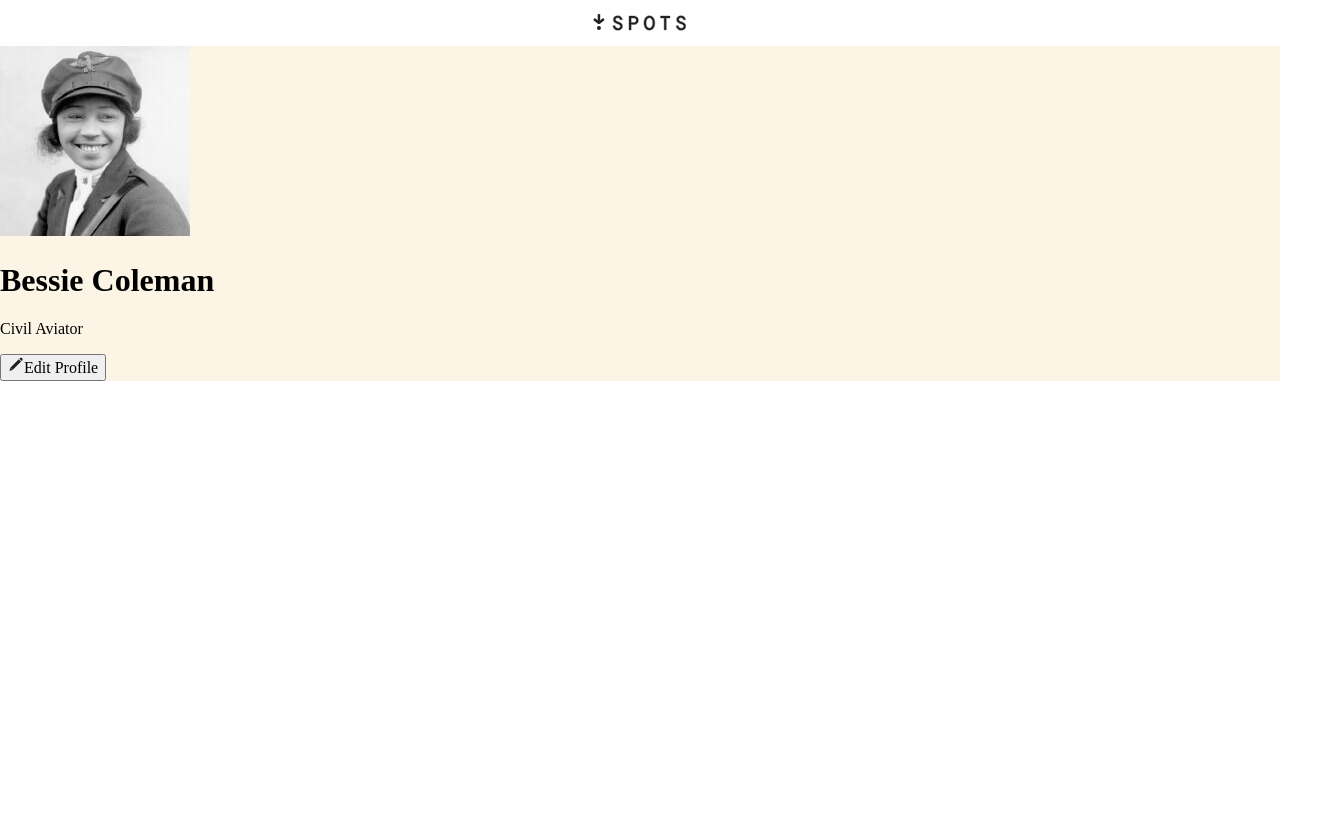
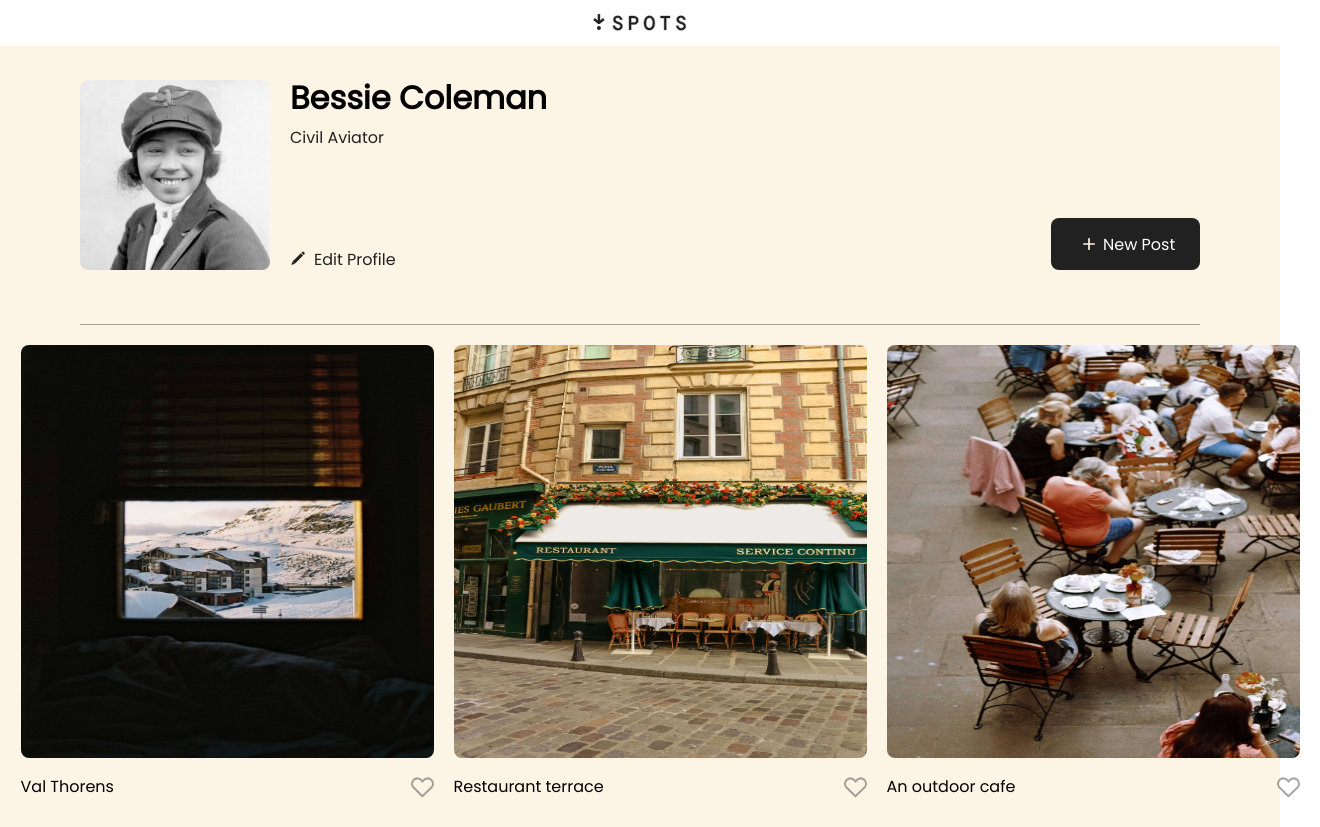
Before and after one commit to Chaimwuensch/se_project_spots, a plain HTML site: page index.html in a window 1280 px wide. Shown: the top 827 px of the page, 1320 px wide, since content can reach past the window. Before the commit the page ends 800 px from the top, so only its background shows below. Drawn offline with Linux system fonts and the light colour scheme.

Commit message:
finished general structure

```diff
--- /dev/null
+++ b/blocks/card.css
@@ -0,0 +1,62 @@
+.card {
+  font-family: "Poppins";
+  background-color: #fcf5e5;
+  display: grid;
+  grid-template-columns: repeat(3, 413px);
+  grid-gap: 20px;
+  border-bottom: #21212166 1px solid;
+  justify-content: center;
+}
+.card__content {
+  height: 445px;
+  width: 413px;
+  padding: 20px;
+}
+
+.card__image {
+  height: 413px;
+  width: 413px;
+  border-radius: 8px;
+}
+
+.card__info {
+  display: flex;
+  justify-content: space-between;
+}
+
+.card__icon {
+  opacity: 40%;
+}
+@media screen and (max-width: 880px) {
+  .card {
+    display: grid;
+    grid-template-columns: repeat(2, 413px);
+    gap: 20px;
+    justify-content: center;
+  }
+  .card__content {
+    height: 445px;
+    width: 413px;
+  }
+  .card__image {
+    height: 413px;
+    width: 413px;
+  }
+}
+
+@media screen and (max-width: 630px) {
+  .card {
+    display: grid;
+    grid-template-columns: 413px;
+    gap: 20px;
+    justify-content: center;
+  }
+  .card__content {
+    height: 445px;
+    width: auto;
+  }
+  .card__image {
+    height: 288px;
+    width: 288px;
+  }
+}
--- /dev/null
+++ b/blocks/footer.css
@@ -0,0 +1,11 @@
+.footer {
+  background-color: #fcf5e5;
+  font-family: "Poppins";
+  width: 100%;
+}
+
+.footer__text {
+  text-align: center;
+  padding: 60px 0;
+  margin: 0;
+}
--- a/blocks/header.css
+++ b/blocks/header.css
@@ -1,3 +1,81 @@
 .header {
   background-color: #fcf5e5;
+  font-family: "Poppins";
+  width: 100%;
 }
+
+.header__text {
+  display: flex;
+  flex-direction: column;
+  padding-left: 20px;
+  justify-content: center;
+}
+
+.header__info {
+  margin: 0 80px;
+  padding: 34px 0;
+  display: flex;
+  justify-content: space-between;
+  border-bottom: #21212166 1px solid;
+}
+
+.header__card {
+  display: flex;
+  flex-direction: row;
+  justify-content: space-between;
+  margin-bottom: 20px;
+}
+
+.header__image {
+  height: 190px;
+  width: 190px;
+  border-radius: 8px;
+}
+.header__description {
+  display: flex;
+  flex-direction: column;
+  justify-content: space-between;
+  height: 190px;
+}
+
+.header__name {
+  margin: 0;
+}
+.header__title {
+  margin: 0;
+  padding: 12px 323px 0 0;
+  color: #212121;
+}
+
+.header__edit-button {
+  background-color: transparent;
+  border: none;
+  display: flex;
+  justify-content: flex-start;
+  padding-left: 20px;
+  color: #212121;
+}
+
+.header__edit-icon {
+  padding-right: 8px;
+}
+.header__post-button {
+  background-color: #212121;
+  color: #fff;
+  border: none;
+  display: flex;
+  margin-bottom: 20px;
+  padding: 18px 24px 18px;
+  border-radius: 8px;
+  width: 149px;
+  height: 52px;
+  align-self: flex-end;
+}
+
+.header__post-icon {
+  color: #fff;
+  width: 12px;
+  height: 12px;
+  align-self: center;
+  padding: 2px 8px;
+}
--- a/index.html
+++ b/index.html
@@ -16,27 +16,108 @@
     <header class="header">
       <!-- image here -->
       <div class="header__info">
+        <div class="header__card">
           <img
             class="header__image"
             src="images/avatar.jpg"
             alt="Bessie Coleman"
           />
+          <div class="header__description">
+            <div class="header__text">
               <h1 class="header__name">Bessie Coleman</h1>
               <p class="header__title">Civil Aviator</p>
+            </div>
             <button class="header__edit-button">
               <img
                 src="images/Group 2.svg"
-            class="header__edit-logo"
+                class="header__edit-icon"
                 alt="edit icon"
               />Edit Profile
             </button>
           </div>
+        </div>
+        <button class="header__post-button">
+          <img
+            class="header__post-icon"
+            src="images/Group 26.svg"
+            alt=" make new post"
+          />
+          New Post
+        </button>
+      </div>
     </header>
-
-    <!-- MAIN -->
-    <main class="main"></main>
-
-    <!-- FOOTER -->
-    <footer class="footer"></footer>
+    <main class="main">
+      <div class="card">
+        <div class="card__content">
+          <img
+            class="card__image"
+            src="images/1-photo-by-moritz-feldmann-from-pexels.jpg"
+            alt="cozy cabin"
+          />
+          <div class="card__info">
+            <p class="card__title">Val Thorens</p>
+            <img class="card__icon" src="images/Like Icon.svg" alt="heart" />
+          </div>
+        </div>
+        <div class="card__content">
+          <img
+            class="card__image"
+            src="images/2-photo-by-ceiline-from-pexels.jpg"
+            alt="nice restaruant"
+          />
+          <div class="card__info">
+            <p class="card__title">Restaurant terrace</p>
+            <img class="card__icon" src="images/Like Icon.svg" alt="heart" />
+          </div>
+        </div>
+        <div class="card__content">
+          <img
+            class="card__image"
+            src="images/3-photo-by-tubanur-dogan-from-pexels.jpg"
+            alt="outdoor coffee"
+          />
+          <div class="card__info">
+            <p class="card__title">An outdoor cafe</p>
+            <img class="card__icon" src="images/Like Icon.svg" alt="heart" />
+          </div>
+        </div>
+        <div class="card__content">
+          <img
+            class="card__image"
+            src="images/4-photo-by-maurice-laschet-from-pexels.jpg"
+            alt="bridge forever"
+          />
+          <div class="card__info">
+            <p class="card__title">A very long bridge, over the forest...</p>
+            <img class="card__icon" src="images/Like Icon.svg" alt="heart" />
+          </div>
+        </div>
+        <div class="card__content">
+          <img
+            class="card__image"
+            src="images/5-photo-by-van-anh-nguyen-from-pexels.jpg"
+            alt="long hallway"
+          />
+          <div class="card__info">
+            <p class="card__title">Tunnel with morning light</p>
+            <img class="card__icon" src="images/Like Icon.svg" alt="heart" />
+          </div>
+        </div>
+        <div class="card__content">
+          <img
+            class="card__image"
+            src="images/6-photo-by-moritz-feldmann-from-pexels.jpg"
+            alt="icy cabin"
+          />
+          <div class="card__info">
+            <p class="card__title">Mountain house</p>
+            <img class="card__icon" src="images/Like Icon.svg" alt="heart" />
+          </div>
+        </div>
+      </div>
+    </main>
+    <footer class="footer">
+      <p class="footer__text">© 2021 spots</p>
+    </footer>
   </body>
 </html>
--- a/pages/index.css
+++ b/pages/index.css
@@ -1,3 +1,6 @@
 @import url("../vendor/normalize.css");
 @import url("../blocks/page.css");
 @import url("../blocks/header.css");
+@import url("../vendor/fonts.css");
+@import url("../blocks/card.css");
+@import url("../blocks/footer.css");
```
Also changed, not shown: vendor/fonts.css (+4 -4 lines). Lines whose indentation alone changed are shown as unchanged.
